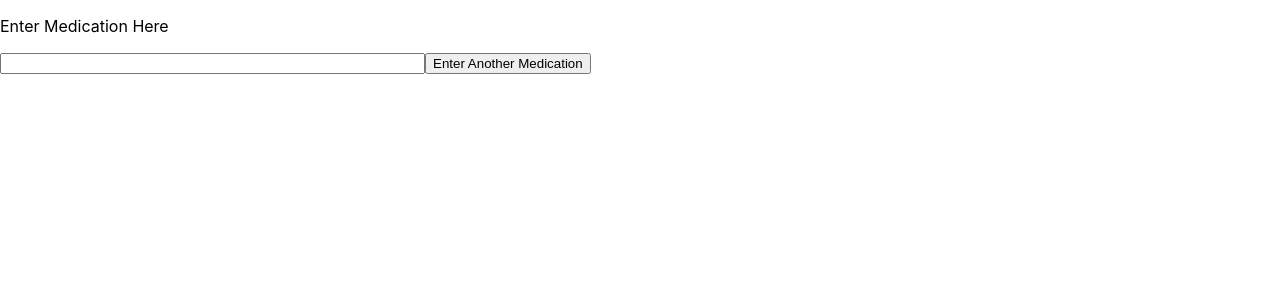
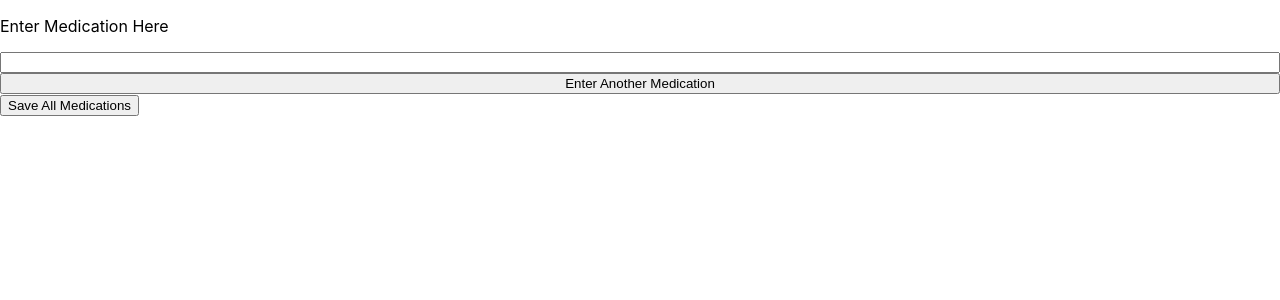
Before and after one commit to craig-lion/validateMeds, a React (Create React App) app in the folder validate_meds/: page / in a window 1280 px wide. Shown: the top 300 px of the page. Built offline with nearby package versions, Linux system fonts and the light colour scheme.

Commit message:
added button to save all medications, added onChange to capture form input

```diff
--- a/validate_meds/package.json
+++ b/validate_meds/package.json
@@ -8,7 +8,8 @@
     "@testing-library/user-event": "^7.2.1",
     "react": "^16.13.1",
     "react-dom": "^16.13.1",
-    "react-scripts": "3.4.3"
+    "react-scripts": "3.4.3",
+    "styled-components": "^5.2.0"
   },
   "scripts": {
     "start": "react-scripts start",
--- a/validate_meds/src/App.js
+++ b/validate_meds/src/App.js
@@ -1,17 +1,30 @@
 import React from 'react';
+import styled from 'styled-components';
 import './App.css';
 
 const App = () => {
   const newMedication = () => {
     console.log('ye dis click fam')
   }
+
+  const handleChange = (e) => {
+    console.log(e.target.value)
+  }
   return (
       <>
-        <p> Enter Medication Here </p>
-        <input size="50"></input>
-        <button type="button" onClick={newMedication}>Enter Another Medication</button>
+        <NewMedContainer>
+          <p> Enter Medication Here </p>
+          <input size="50" onChange={handleChange}></input>
+          <button type="button" onClick={newMedication}>Enter Another Medication</button>
+        </NewMedContainer>
+        <button type="button" >Save All Medications</button>
       </>
   );
 }
 
+const NewMedContainer = styled.div`
+  display: flex;
+  flex-direction: column;
+`
+
 export default App;
```
Also changed, not shown: 1 other file (tests, documents, lock files or other folders).
